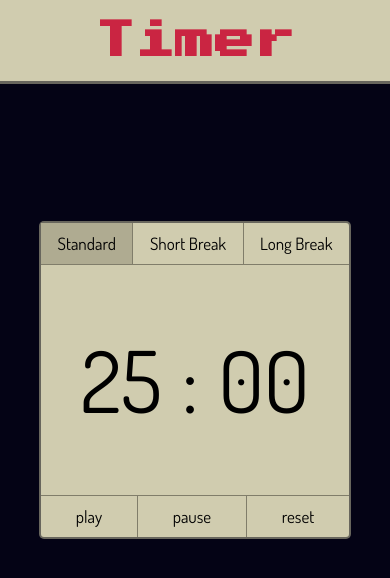
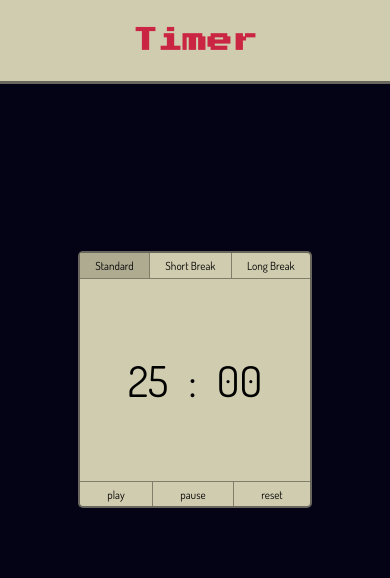
Before and after one commit to Z-Daria/timer, a plain HTML site: page index.html in a window 390 px wide. Drawn offline with Linux system fonts and the light colour scheme.

Commit message:
Edited media queries

```diff
--- a/script.js
+++ b/script.js
@@ -12,7 +12,7 @@ const modes = document.querySelectorAll('.modes div');
 
 
 window.onload = function() {
-    console.log(document.querySelectorAll('#long'));
+
     let time,
         timer,
         mode;
--- a/style.css
+++ b/style.css
@@ -3,6 +3,10 @@
     margin: 0;
     padding: 0;
     font-family: 'Dosis', sans-serif;
+}
+
+html {
+    font-size: 16px;
 }
 
 body, html {
@@ -22,6 +26,7 @@ main {
 
 header {
     height: 10%;
+    padding: 2%;
     background-color: #d0ccaf;
     display: flex;
     justify-content: center;
@@ -30,7 +35,7 @@ header {
 }
 
 h1 {
-    font-size: 50px;
+    font-size: 3.13rem;
     color: #ca2542;
     font-family: 'Press Start 2P', cursive;
 }
@@ -54,9 +59,8 @@ h1 {
 
 .modes div, .controls div {
     flex-grow: 1;
-    /* background-color: green; */
-    padding: 10px;
-    font-size: 20px;
+    padding: 2%;
+    font-size: 1.4rem;
     display: flex;
     justify-content: center;
 }
@@ -76,48 +80,48 @@ h1 {
     border-left: 1px solid #807d6a;
 }
 
-
-
 .time {
     display: flex;
     justify-content: center;
     align-items: center;
-    height: 230px;
+    height: 24vh;
 }
 
 .time-values {
-    font-size: 85px;
+    font-size: 5.3rem;
 }
 
 .time-values span {
-    /* background-color: teal; */
     padding: 10px;
     margin: 0 10px;
     border-radius: 23px;
 }
 
-@media only screen and (max-width: 517px) {
-    h1 {
-        font-size: 40px;
-    }
-    .timer-container {
-        width: 80%;
+@media only screen and (min-width: 520px) and (max-width: 900px), (max-height: 768px) {
+    html {
+        font-size: 10px;
     }
 
-    .modes div, .controls div {
-        font-size: 17px;
+    header {
+        padding: 4%;
     }
 
-    .t {
-        font-size: 65px;
+    .timer-container{
+        width: 50%;
     }
 }
 
-@media only screen and (min-width: 520px) and (max-width: 900px) {
-    h1 {
-        font-size: 50px;
+@media only screen and (min-width: 320px) and (max-width: 500px) {
+    html {
+        font-size: 8px;
     }
+
+    header {
+        padding: 5%;
+    }
+
     .timer-container{
         width: 60%;
     }
+
 }
```
